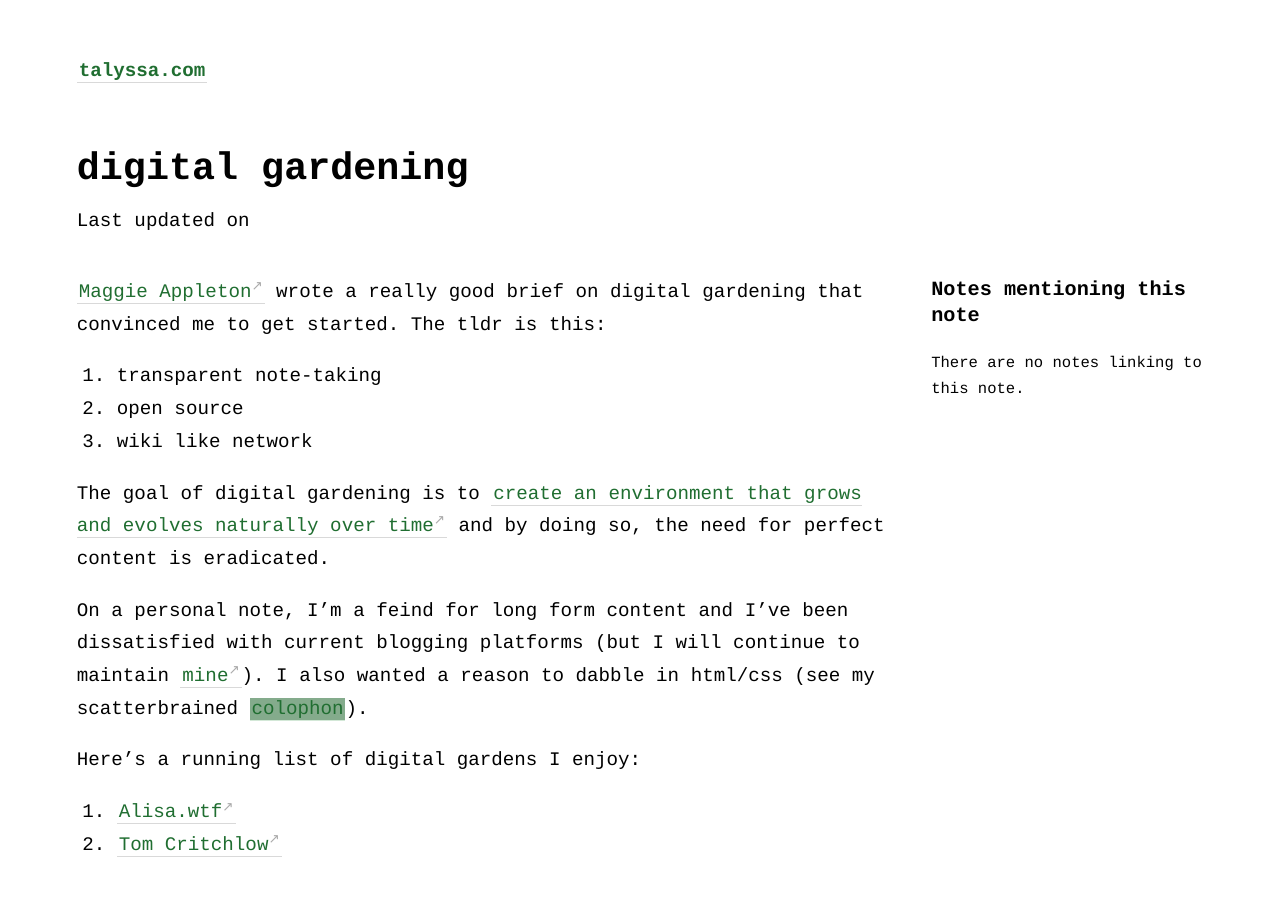
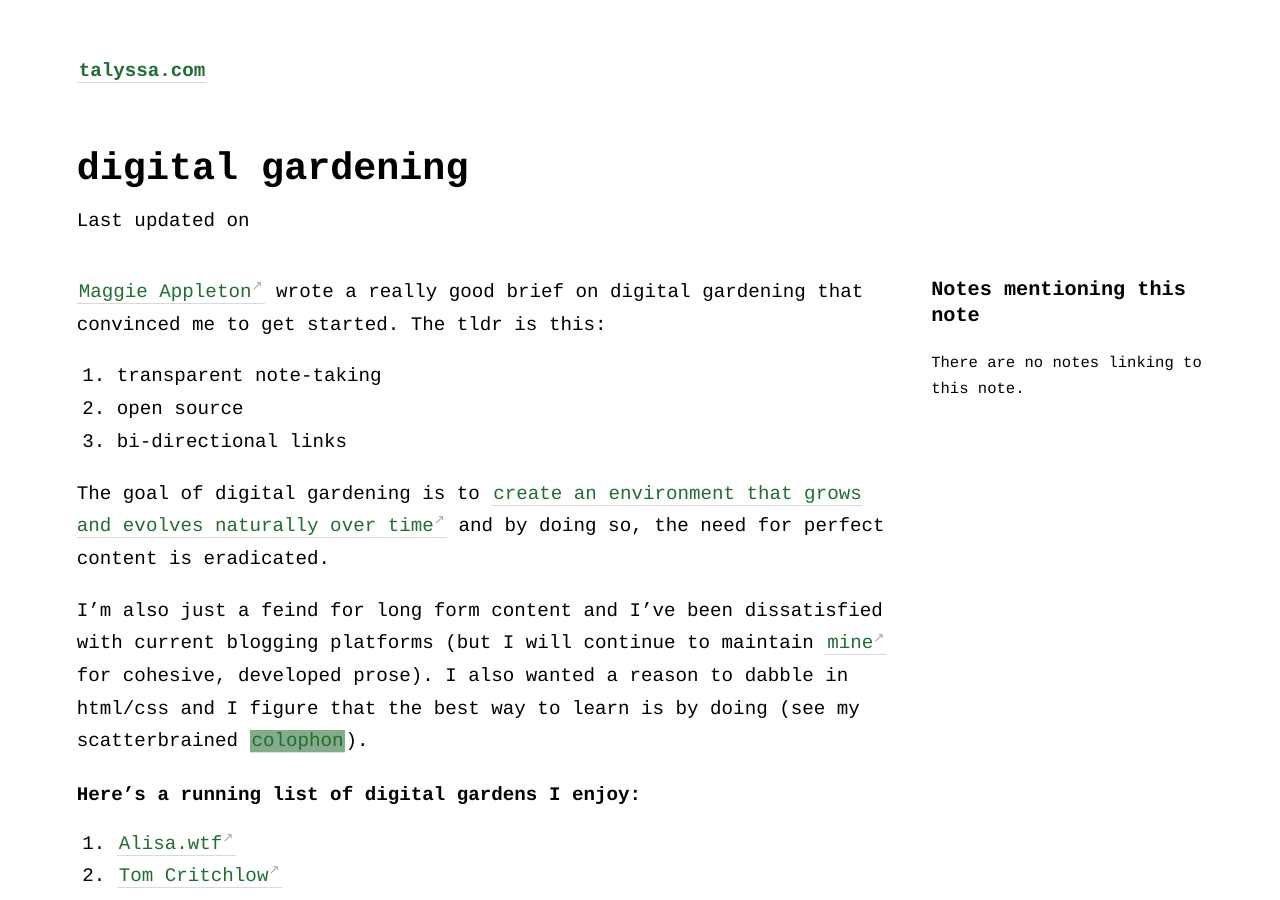
Before and after one commit to geminiworms/talyssagarden.github.io, a Jekyll site: the page built from _notes/what-is-digital-gardening.md, in a window 1280 px wide and 900 px high. Built offline with Jekyll 4.4.1, drawn with Linux system fonts in a browser that asks for light colours.

Commit message:
Update what-is-digital-gardening.md

```diff
--- a/_notes/what-is-digital-gardening.md
+++ b/_notes/what-is-digital-gardening.md
@@ -6,12 +6,12 @@ title: digital gardening
 
 1. transparent note-taking
 2. open source
-3. wiki like network
+3. bi-directional links
 
 The goal of digital gardening is to [create an environment that grows and evolves naturally over time](https://tomcritchlow.com/2018/10/10/of-gardens-and-wikis/) and by doing so, the need for perfect content is eradicated.
 
-On a personal note, I'm a feind for long form content and I've been dissatisfied with current blogging platforms (but I will continue to maintain [mine](https://geminiworms.weebly.com)). I also wanted a reason to dabble in html/css (see my scatterbrained [colophon](/colophon){: .internal-link}).
+I'm also just a feind for long form content and I've been dissatisfied with current blogging platforms (but I will continue to maintain [mine](https://geminiworms.weebly.com) for cohesive, developed prose). I also wanted a reason to dabble in html/css and I figure that the best way to learn is by doing (see my scatterbrained [[colophon]]).
 
-Here's a running list of digital gardens I enjoy:
+#### Here's a running list of digital gardens I enjoy:
 1. [Alisa.wtf](alisa.wtf)
 2. [Tom Critchlow](https://tomcritchlow.com/wiki/)
```
